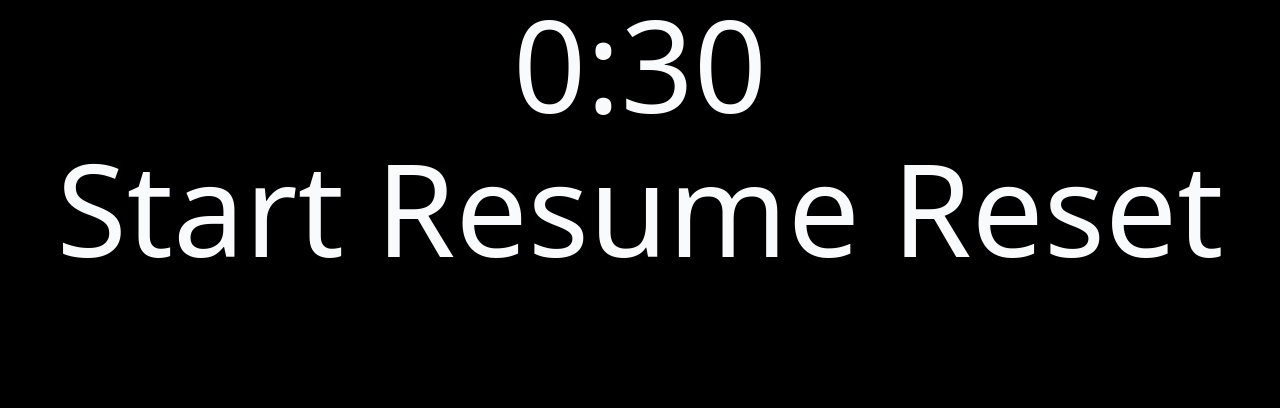
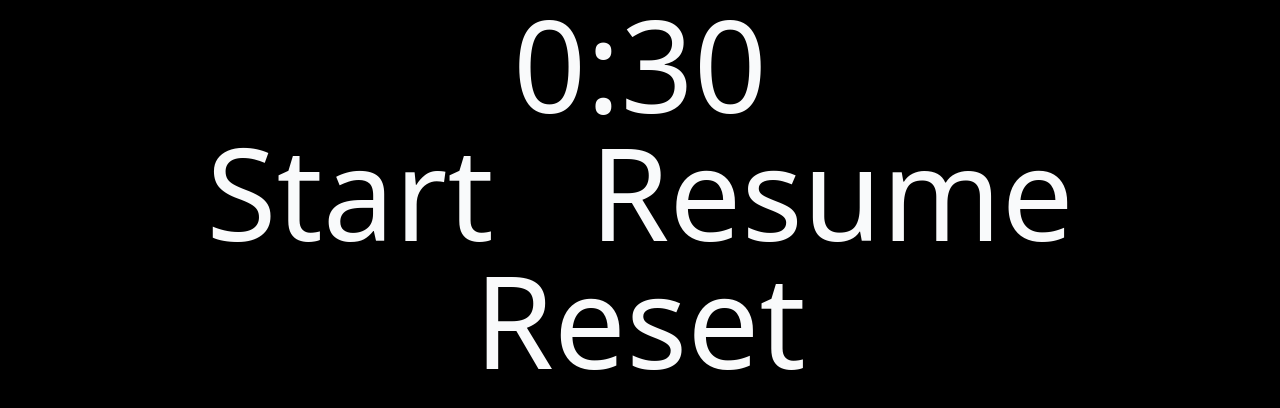
Before and after one commit to iamharshdabas/stopwatch, a React (Vite) app: page / in a window 1280 px wide. Shown: the top 408 px of the page. Built offline with nearby package versions, Linux system fonts and the light colour scheme.

Commit message:
ADD: button rounded borders

```diff
--- a/src/Timer.jsx
+++ b/src/Timer.jsx
@@ -21,14 +21,7 @@ const Timer = (props) => {
       </div>
       <div>
         {isRunning ? (
-          ''
-        ) : (
-          <button className='m-4' onClick={start}>
-            Start
-          </button>
-        )}
-        {isRunning ? (
-          <button className='m-4' onClick={pause}>
+          <button className='rounded-full px-12' onClick={pause}>
             Pause
           </button>
         ) : (
@@ -37,7 +30,14 @@ const Timer = (props) => {
         {isRunning ? (
           ''
         ) : (
-          <button className='m-4' onClick={resume}>
+          <button className='rounded-l-full px-12' onClick={start}>
+            Start
+          </button>
+        )}
+        {isRunning ? (
+          ''
+        ) : (
+          <button className='rounded-none px-12' onClick={resume}>
             Resume
           </button>
         )}
@@ -45,7 +45,7 @@ const Timer = (props) => {
           ''
         ) : (
           <button
-            className='m-4'
+            className='rounded-r-full px-12'
             onClick={() => {
               const time = new Date()
               const expiryTime = time.setSeconds(
```
